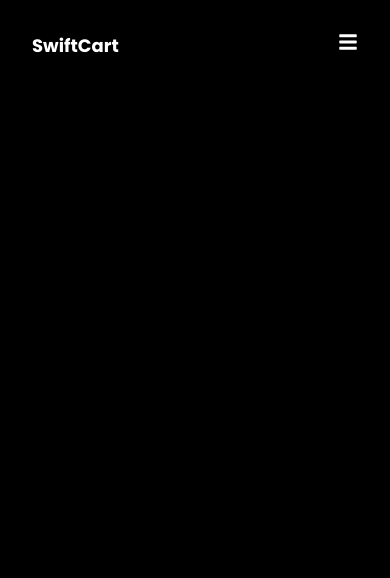
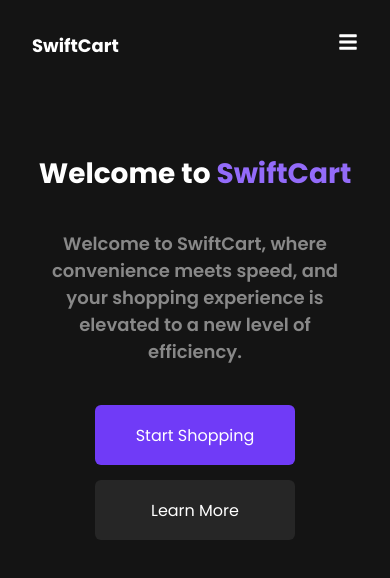
Before and after one commit to mahmoudellabban/SwiftCart, a React (Create React App) app: page / in a window 390 px wide. Shown: the top 578 px of the page. Built offline with nearby package versions, Linux system fonts and the light colour scheme.

Commit message:
second commit

```diff
--- a/package.json
+++ b/package.json
@@ -9,6 +9,8 @@
     "react": "^18.2.0",
     "react-dom": "^18.2.0",
     "react-icons": "^5.0.1",
+    "react-router": "^6.22.1",
+    "react-router-dom": "^6.22.1",
     "react-scripts": "5.0.1",
     "web-vitals": "^2.1.4"
   },
--- a/src/App.css
+++ b/src/App.css
@@ -5,7 +5,7 @@
   box-sizing: border-box;
 }
 body {
-  background-color: black;
+  background-color: #141414;
   color: white;
   font-family: "Poppins", sans-serif;
 }
--- a/src/App.js
+++ b/src/App.js
@@ -1,11 +1,18 @@
 import React from 'react'
+import {BrowserRouter, Routes, Route} from "react-router-dom"
 import "./App.css"
 import Navbar from "./components/Navbar/Navbar"
+import Home from './components/Home/Home'
+import Products from "./components/Products/Products"
 const App = () => {
   return (
-    <div>
+    <BrowserRouter>
       <Navbar />
-    </div>
+      <Routes>
+        <Route path="/" element={<Home />} />
+        <Route path="products" element={<Products />}/>
+      </Routes>
+    </BrowserRouter>
   )
 }
 
--- /dev/null
+++ b/src/components/Home/Home.jsx
@@ -0,0 +1,28 @@
+import React from "react";
+import { Link } from "react-router-dom";
+import "./home.css";
+const Home = () => {
+  return (
+    <section className="container">
+      <div className="home-container">
+        <h1>
+          Welcome to <span>SwiftCart</span>
+        </h1>
+        <p>
+          Welcome to SwiftCart, where convenience meets speed, and your shopping
+          experience is elevated to a new level of efficiency.
+        </p>
+        <div className="buttons">
+          <button>
+            <Link to={"products"}>
+            Start Shopping
+            </Link>
+          </button>
+          <button>Learn More</button>
+        </div>
+      </div>
+    </section>
+  );
+};
+
+export default Home;
--- /dev/null
+++ b/src/components/Home/home.css
@@ -0,0 +1,77 @@
+.home-container {
+    display: flex;
+    justify-content: center;
+    align-items: center;
+    flex-direction: column;
+    margin: 100px auto;
+}
+.home-container h1 {
+    margin: 15px auto;
+    font-size: 50px;
+}
+.home-container h1 span {
+    color: rgba(147,107,249,255);
+}
+.home-container p {
+    font-size: 20px;
+    font-weight: 600;
+    color: #888888;
+    margin: 20px auto;
+    text-align: center;
+    width: 70%;
+}
+.home-container .buttons {
+    width: 100%;
+    display: flex;
+    justify-content: center;
+    align-items: center;
+    gap: 15px;
+    margin-top: 20px;
+}
+.home-container .buttons button {
+    width: 200px;
+    height: 60px;
+    display: flex;
+    justify-content: center;
+    align-items: center;
+    font-size: 18px;
+    font-weight: 400;
+    color: white;
+    border: none;
+    border-radius: 6px;
+    cursor: pointer;
+    font-family: "Poppins", sans-serif;
+}
+.home-container .buttons button a {
+    color: white;
+}
+.home-container .buttons button:first-child {
+    --tw-bg-opacity: 1;
+    background-color: rgb(112 59 247 / var(--tw-bg-opacity));
+}
+.home-container .buttons button:last-of-type {
+    --tw-bg-opacity: 1;
+    background-color: rgb(38 38 38 / var(--tw-bg-opacity));
+}
+@media (max-width: 768px) {
+    .home-container {
+        margin: 15px auto;
+    }
+
+    .home-container h1 {
+        margin: 15px auto;
+        font-size: 28px;
+        width: 100%;
+        text-align: center;
+    }
+    .home-container p {
+        font-size: 18px;
+        width: 100%;
+    }
+    .home-container .buttons {
+        flex-direction: column;
+    }
+    .home-container .buttons button {
+        font-size: 16px;
+    }
+}
--- a/src/components/Navbar/Navbar.jsx
+++ b/src/components/Navbar/Navbar.jsx
@@ -1,7 +1,7 @@
 import React, { useState } from "react";
+import { Link } from "react-router-dom";
 import { MdOutlineLogout } from "react-icons/md";
 import { FaCartPlus } from "react-icons/fa";
-import { IoMenu, IoCloseSharp } from "react-icons/io5";
 import { FaBars, FaTimes } from "react-icons/fa";
 
 import "./navbar.css";
@@ -17,9 +17,9 @@ const Navbar = () => {
         <div className="nav-container">
           <h1>SwiftCart</h1>
           <div className="links">
-            <a href="">Home</a>
-            <a href="">Products</a>
-            <a href="">About</a>
+            <Link to={"/"}>Home</Link>
+            <Link to={"/products"}>Products</Link>
+            <Link to={"/about"}>About</Link>
           </div>
           <div className="btns">
             <button>
@@ -42,17 +42,17 @@ const Navbar = () => {
             {isOpen && (
               <div className="menu scale-up-tr">
                 <div className="Links">
-                  <a href="#">Home</a>
-                  <a href="#">Products</a>
-                  <a href="#">About</a>
+                  <Link to={"/"}>Home</Link>
+                  <Link to={"/products"}>Products</Link>
+                  <Link to={"/about"}>About</Link>
                 </div>
                 <div className="Btns">
                   <button>
-                    {" "}
+
                     <MdOutlineLogout /> Register
                   </button>
                   <button>
-                    {" "}
+
                     <FaCartPlus />
                     Cart (0)
                   </button>
--- a/src/components/Navbar/navbar.css
+++ b/src/components/Navbar/navbar.css
@@ -22,7 +22,7 @@
   font-weight: 600;
 }
 .nav-container .links a:hover {
-  color: brown;
+  color: rgba(147,107,249,255);
 }
 .nav-container .btns {
   display: flex;
@@ -39,9 +39,10 @@
   cursor: pointer;
   font-size: 16px;
   font-weight: 400;
+  font-family: "Poppins", sans-serif;
 }
 .nav-container .btns button:hover {
-  background-color: brown;
+  background-color: rgba(147,107,249,255);
   color: white;
 }
 @media (max-width: 768px) {
@@ -86,7 +87,7 @@
   }
   .nav-container .mobile .menu .Links a:hover,
   .nav-container .mobile .menu .Btns button:hover {
-    color: brown;
+    color: rgba(147,107,249,255);
   }
   .nav-container .mobile .menu .Btns button {
     padding: 5px;
@@ -99,7 +100,7 @@
     font-weight: 500;
   }
   .nav-container .mobile .menu .Btns button:hover {
-    background-color: brown;
+    background-color: rgba(147,107,249,255);
     color: white;
   }
 }
--- /dev/null
+++ b/src/components/Products/Products.jsx
@@ -0,0 +1,54 @@
+import React, {useState, useEffect} from 'react'
+import "./products.css"
+const Products = () => {
+  const [products, setProducts] = useState([])
+/*
+  useEffect(() => {
+    const fetchData = async () => {
+      try {
+        const response = await fetch('https://dummyjson.com/products');
+        const data = await response.json();
+        setProducts(data);
+      } catch (error) {
+        console.log("error fetching data", error);
+      };
+    };
+    fetchData();
+  }, [])*/
+  useEffect(() => {
+    const fetchData = async () => {
+      try {
+        const response = await fetch('https://dummyjson.com/products');
+        const data = await response.json();
+        console.log('Fetched data:', data);
+        setProducts(data.products);
+
+      } catch (error) {
+        console.error('Error fetching data:', error);
+      }
+    };
+
+    fetchData();
+  }, []);
+
+  return (
+    <section className='products-container container'>
+         <div>
+      <h2>Product List</h2>
+      <ul>
+        {products.map((product, index) => (
+          <li key={index}>
+            <h3>{product.title}</h3>
+            <p>{product.description}</p>
+            <p>Price: ${product.price}</p>
+            <p>Category: {product.category}</p>
+            <img src={product.thumbnail} alt={`Product ${index + 1}`} />
+          </li>
+        ))}
+      </ul>
+    </div>
+    </section>
+  )
+}
+
+export default Products
--- /dev/null
+++ b/src/components/Products/products.css
@@ -0,0 +1,7 @@
+.products-container {
+    background-color: #1a1a1a;
+    display: flex;
+    justify-content: center;
+    align-items: center;
+    flex-direction: column;
+}
```
Also changed, not shown: 1 other file (tests, documents, lock files or other folders).
